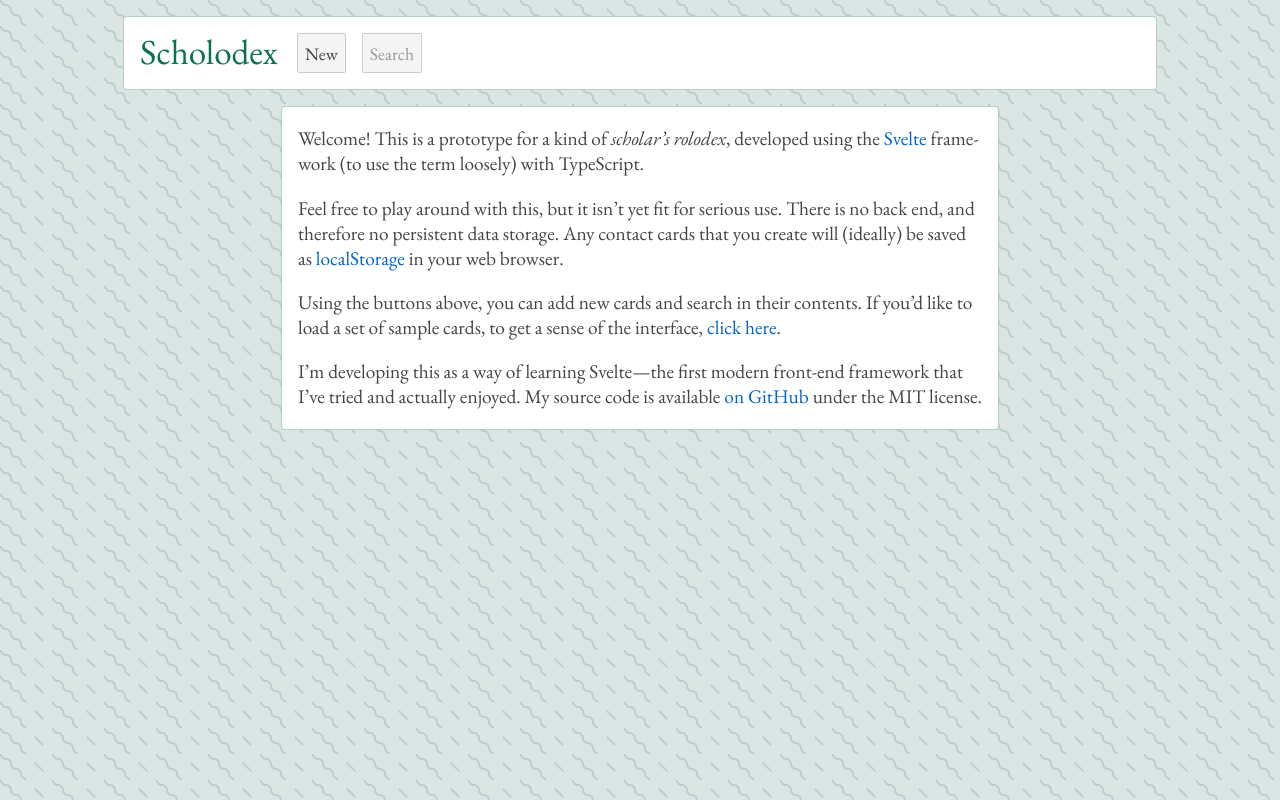
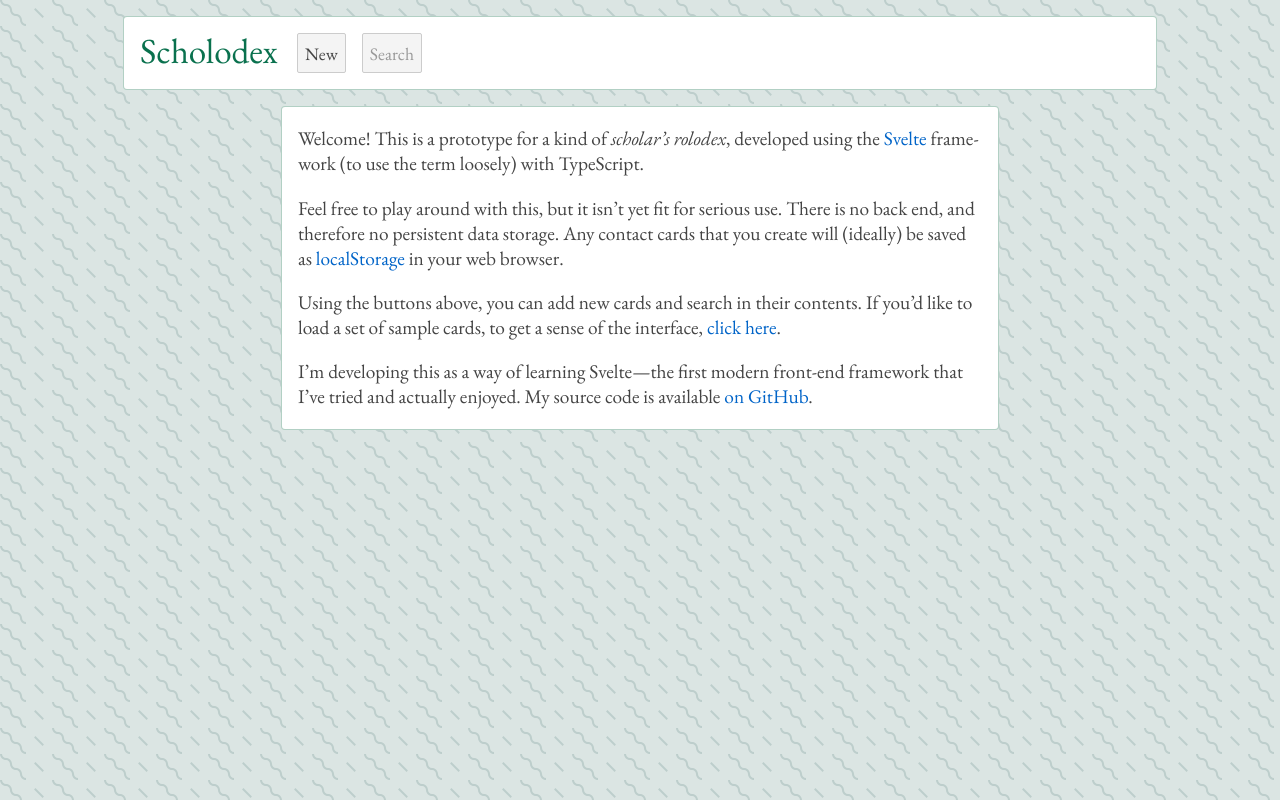
Before and after one commit to theodore-s-beers/scholodex, a Svelte app: page / in a window 1280 px wide. Built offline with nearby package versions, Linux system fonts and the light colour scheme.

Commit message:
Adjust a couple of small details

```diff
--- a/src/App.svelte
+++ b/src/App.svelte
@@ -141,7 +141,6 @@
     font-size: 200%;
     line-height: 105%;
     margin-right: 1.2rem;
-    margin-top: 1px;
     color: #0a714e;
   }
   .title a {
@@ -278,8 +277,7 @@
           I’m developing this as a way of learning Svelte—the first modern
           front-end framework that I’ve tried and actually enjoyed. My source
           code is available <a
-            href="https://github.com/theodore-s-beers/scholodex">on GitHub</a> under
-          the MIT license.
+            href="https://github.com/theodore-s-beers/scholodex">on GitHub</a>.
         </p>
       </div>
     {/if}
```
